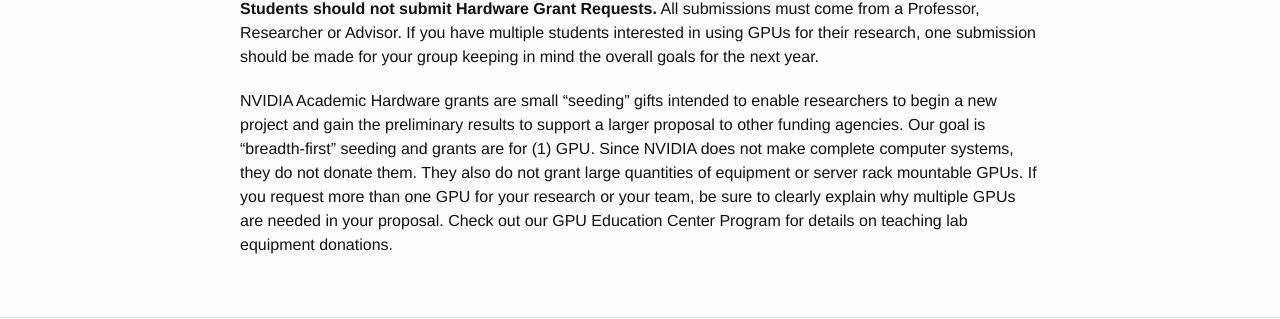
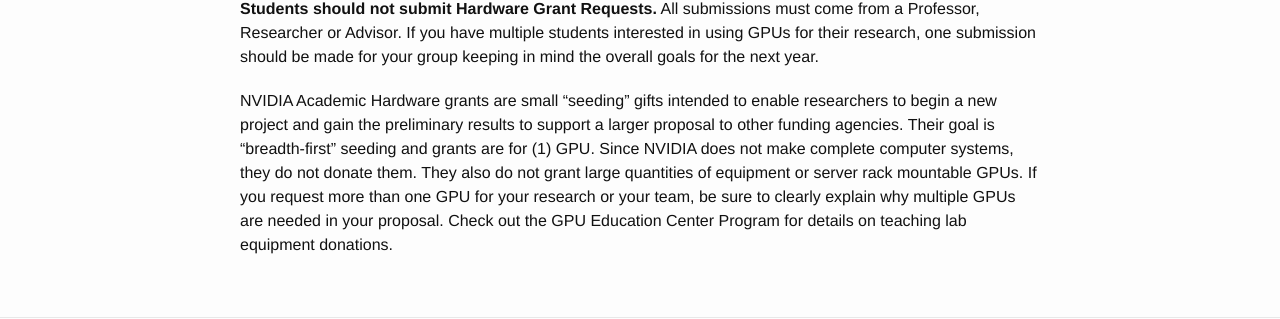
Before and after one commit to y3nk0/y3nk0.github.io, a Jekyll site: the page built from _posts/2015-11-20-nvidia-hardware-grant.markdown, in a window 1280 px wide. Shown: the part 537-856 px from the top of the page. Built offline with Jekyll 4.4.1, drawn with Linux system fonts in a browser that asks for light colours.

Commit message:
[mod] nvidia post

```diff
--- a/_posts/2015-11-20-nvidia-hardware-grant.markdown
+++ b/_posts/2015-11-20-nvidia-hardware-grant.markdown
@@ -16,6 +16,6 @@ Hardware Grant Requests are reviewed and notification takes place on a bi-weekly
 
 **Students should not submit Hardware Grant Requests.** All submissions must come from a Professor, Researcher or Advisor. If you have multiple students interested in using GPUs for their research, one submission should be made for your group keeping in mind the overall goals for the next year.
 
-NVIDIA Academic Hardware grants are small "seeding" gifts intended to enable researchers to begin a new project and gain the preliminary results to support a larger proposal to other funding agencies. Our goal is "breadth-first" seeding and grants are for (1) GPU. Since NVIDIA does not make complete computer systems, they do not donate them. They also do not grant large quantities of equipment or server rack mountable GPUs. If you request more than one GPU for your research or your team, be sure to clearly explain why multiple GPUs are needed in your proposal. Check out our GPU Education Center Program for details on teaching lab equipment donations.
+NVIDIA Academic Hardware grants are small "seeding" gifts intended to enable researchers to begin a new project and gain the preliminary results to support a larger proposal to other funding agencies. Their goal is "breadth-first" seeding and grants are for (1) GPU. Since NVIDIA does not make complete computer systems, they do not donate them. They also do not grant large quantities of equipment or server rack mountable GPUs. If you request more than one GPU for your research or your team, be sure to clearly explain why multiple GPUs are needed in your proposal. Check out the GPU Education Center Program for details on teaching lab equipment donations.
 
 [Hardware Grant Request]:	https://developer.nvidia.com/academic_hw_seeding
```
